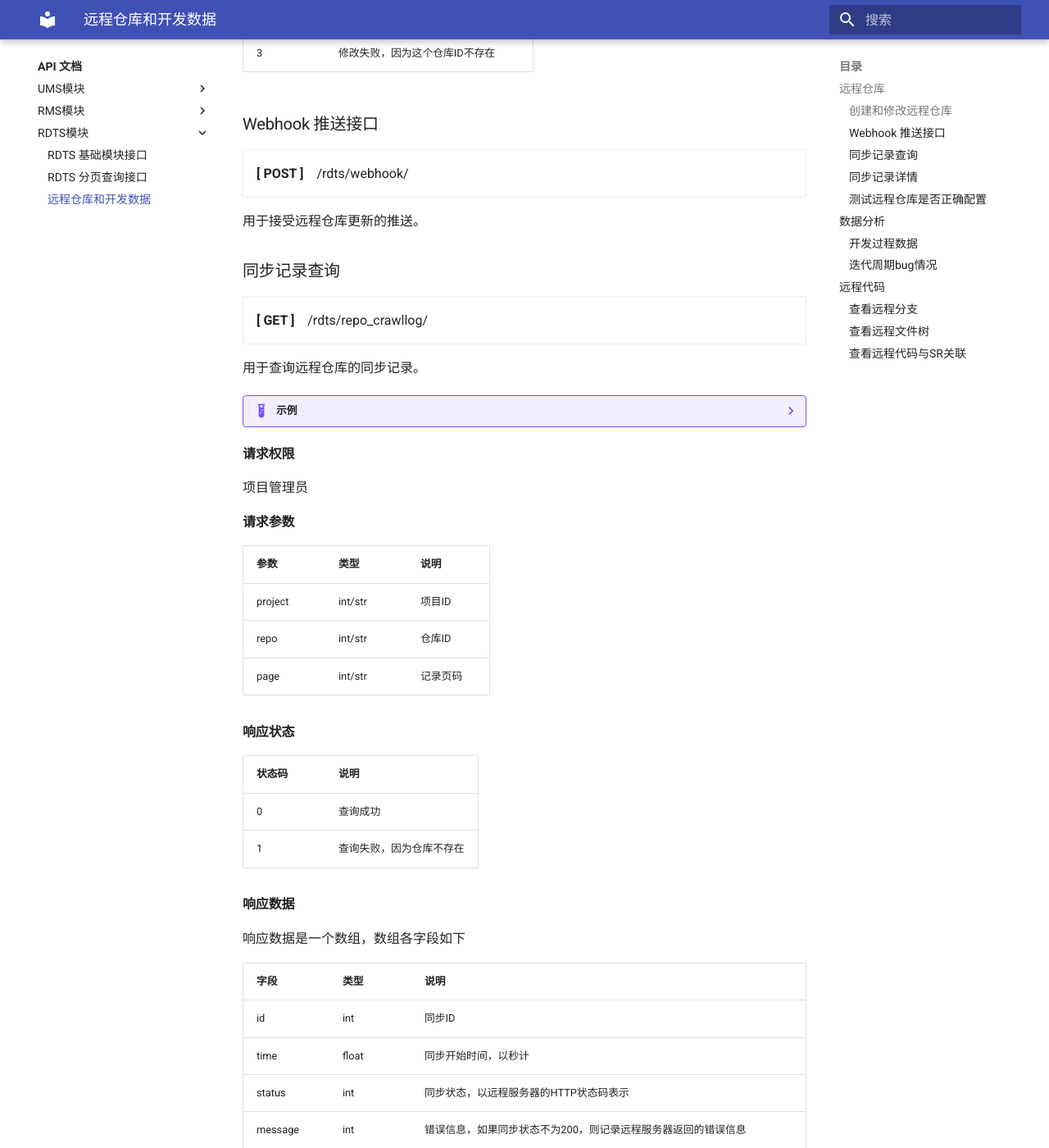
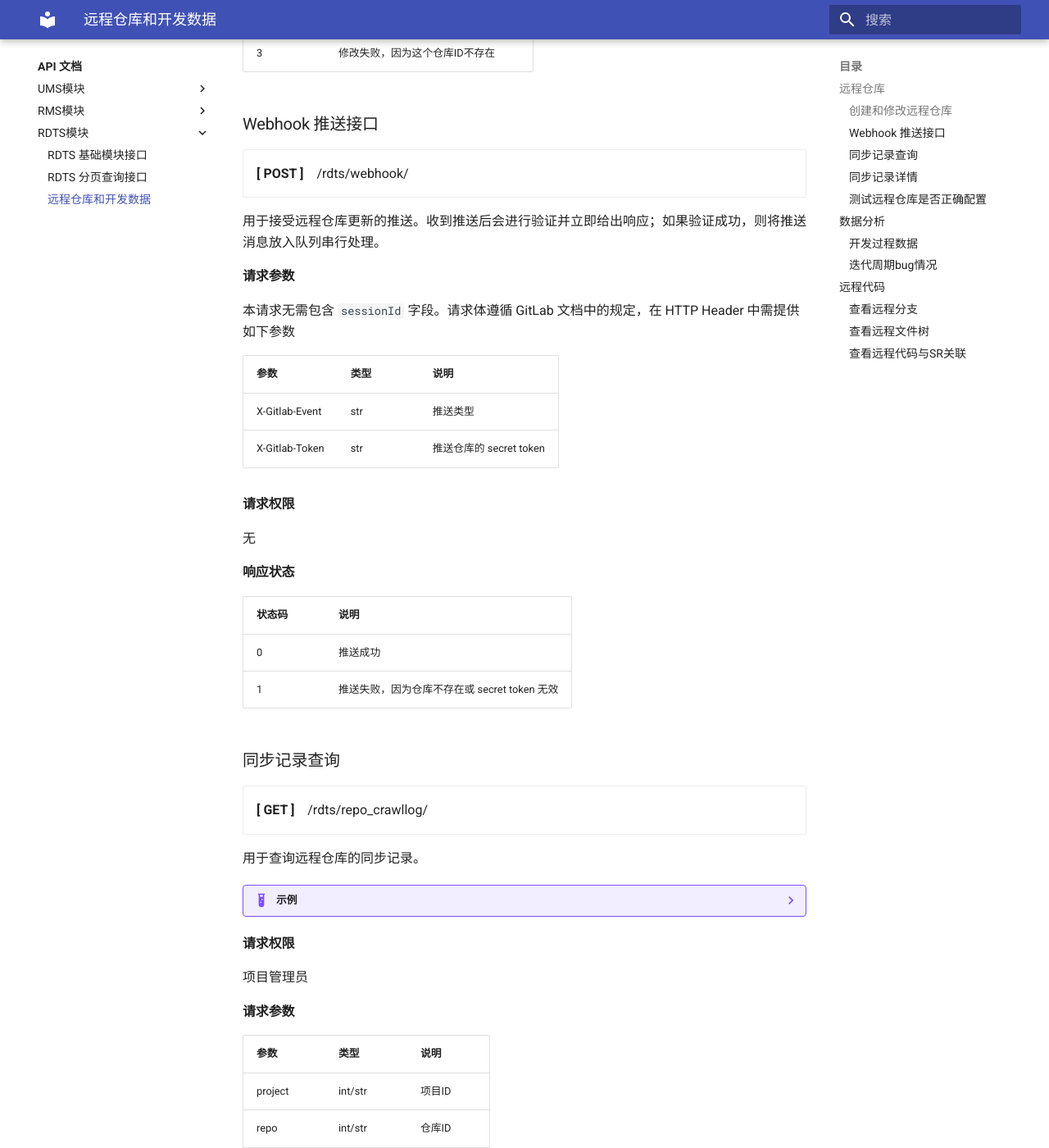
Before and after one commit to c7w/ReqMan-doc, an MkDocs documentation site: the page built from docs/api/rdts/remote.md, in a window 1280 px wide and 1400 px high, scrolled down 1623 px. Shown: the whole window at 82% size. Built offline with MkDocs 1.6.1 and Material for MkDocs 9.7.7, drawn with Linux system fonts in a browser that asks for light colours.

```diff
--- a/docs/api/rdts/remote.md
+++ b/docs/api/rdts/remote.md
@@ -68,6 +68,7 @@
     这样就定义了新的远程仓库，其类型是 `type_map` 中定义的键名。
 
 #### 响应状态
+
 |状态码|说明|
 |-|-|
 |0|操作成功|
@@ -82,8 +83,29 @@
 - <span>**[ POST ]** &nbsp;&nbsp; /rdts/webhook/</span>
 </div>
 
+用于接受远程仓库更新的推送。收到推送后会进行验证并立即给出响应；如果验证成功，则将推送消息放入队列串行处理。
 
-用于接受远程仓库更新的推送。
+#### 请求参数
+
+本请求无需包含 `sessionId` 字段。请求体遵循 GitLab 文档中的规定，在 HTTP Header 中需提供如下参数
+
+|参数|类型|说明|
+|-|-|-|
+|X-Gitlab-Event|str|推送类型|
+|X-Gitlab-Token|str|推送仓库的 secret token|
+
+#### 请求权限
+
+无
+
+#### 响应状态
+
+|状态码|说明|
+|-|-|
+|0|推送成功|
+|1|推送失败，因为仓库不存在或 secret token 无效|
+
+
 
 ### 同步记录查询
 <div class="grid cards" markdown>
```
Also changed, not shown: docs/api/ums/index.md (+0 -3 lines), docs/api/ums/project.md (+1 -1 lines), docs/model/rdts.md (+10 -5 lines), docs/model/rms.md (+1 -1 lines).
